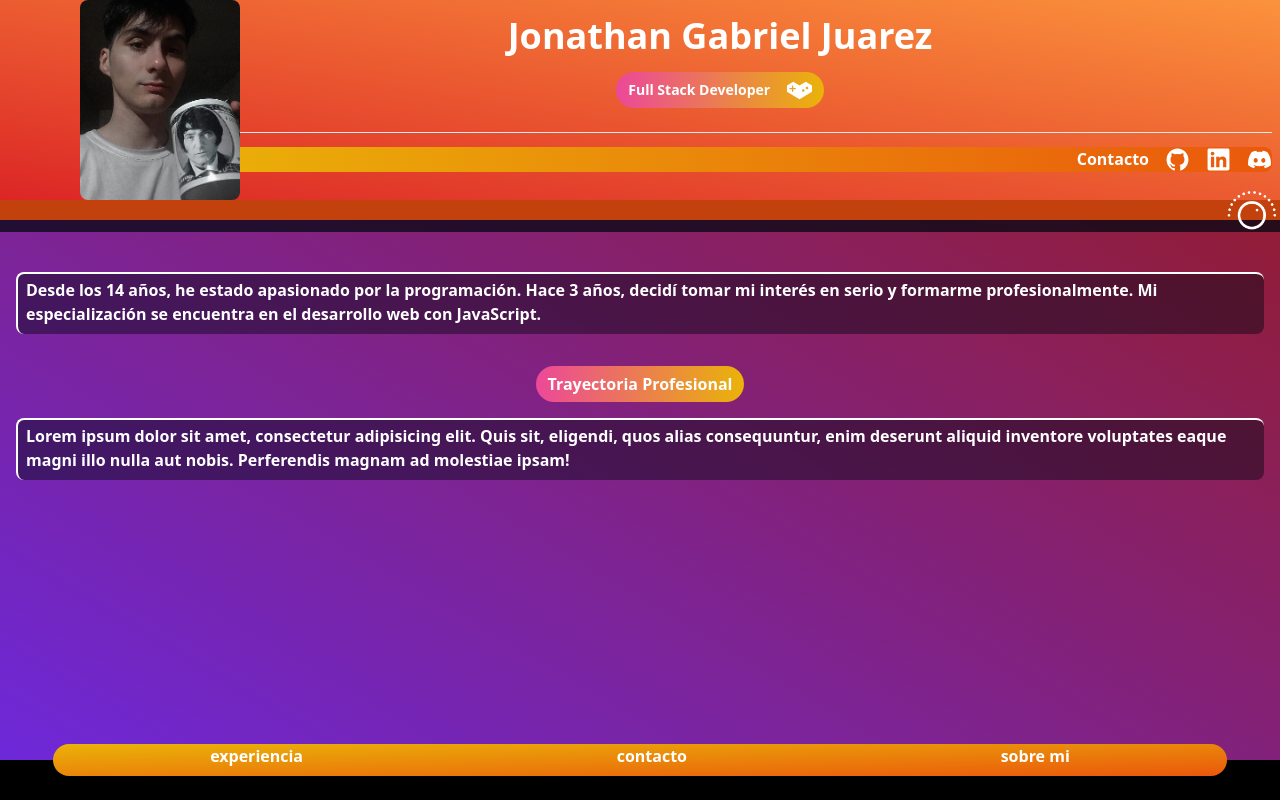
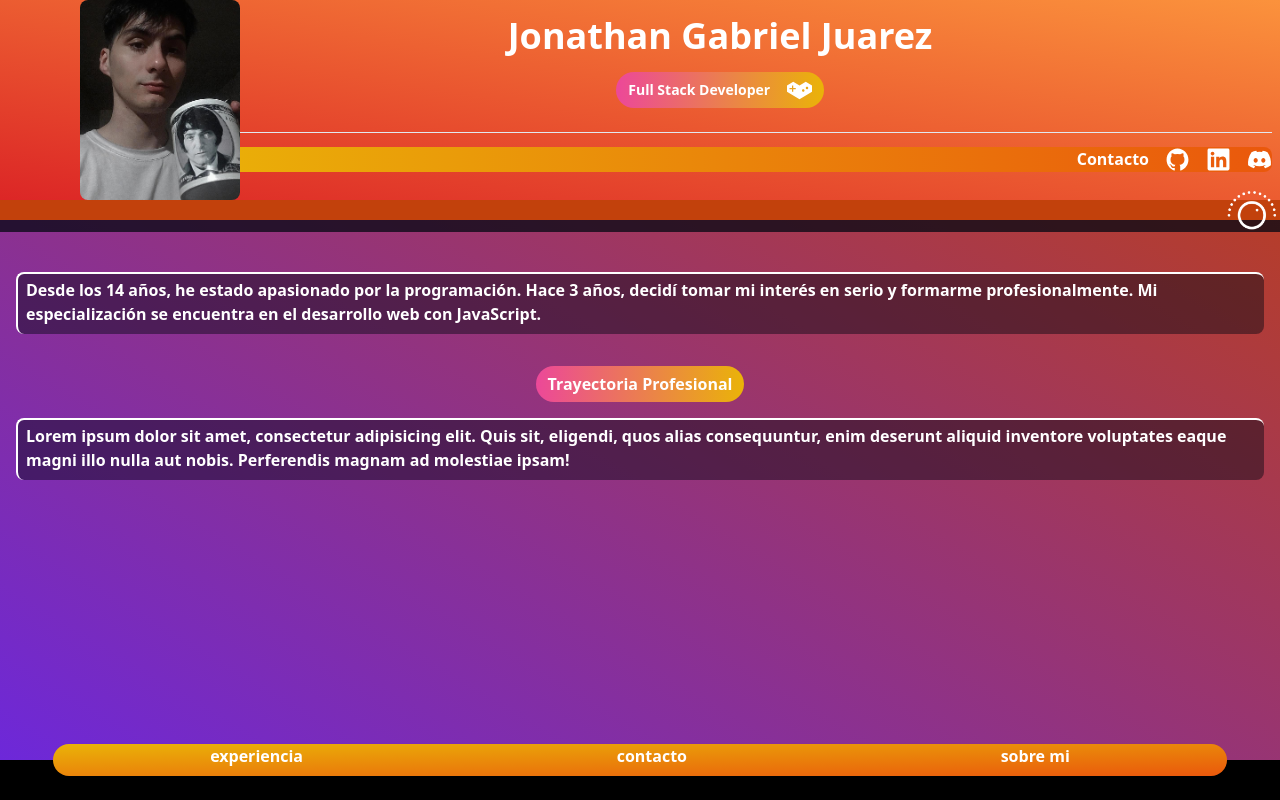
Before and after one commit to zuoki/porfolio2024, a React (Vite) app: page / in a window 1280 px wide. Built offline with nearby package versions, Linux system fonts and the light colour scheme.

Commit message:
porfolio 0.1.2

```diff
--- a/src/App.jsx
+++ b/src/App.jsx
@@ -11,7 +11,7 @@ function App() {
 
 
   return (
-    <div className='bg-gradient-to-bl from-red-800 to-violet-700'>
+    <div className='bg-gradient-to-bl from-orange-700  to-violet-700'>
       <NavBar/>
       <Me />
       <Table/>
```
